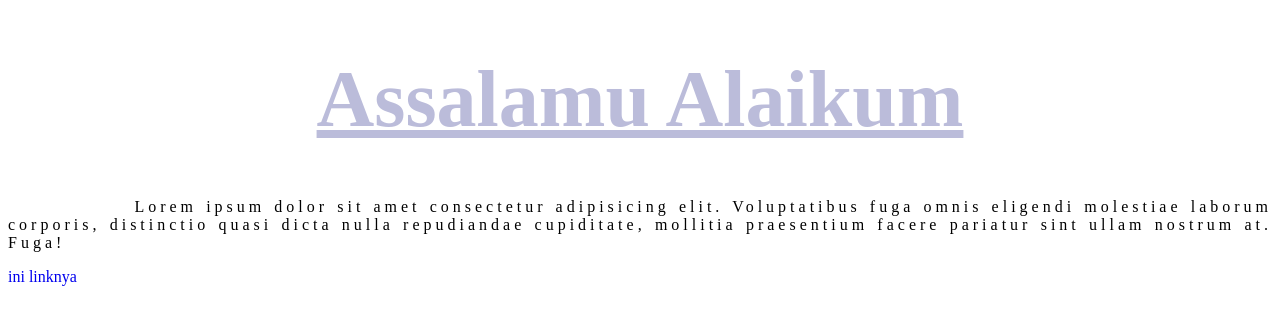
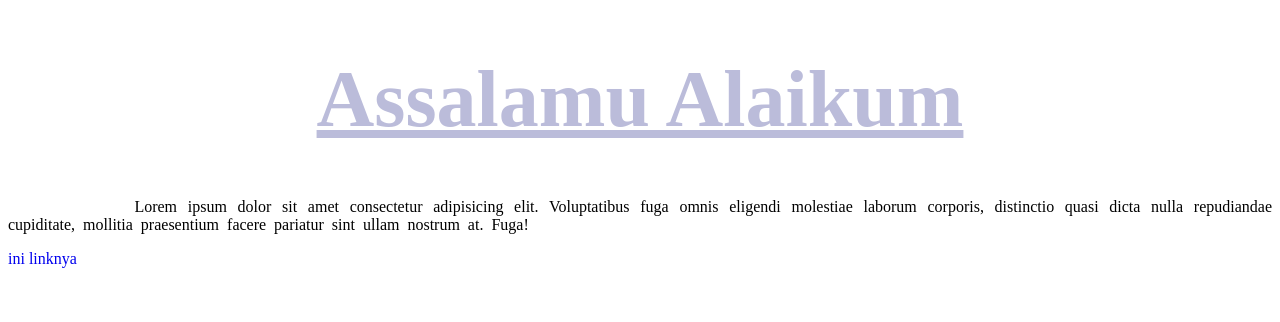
Before and after one commit to abdullahdev-coder/CSS, a plain HTML site: page latihan1/textstylel.html in a window 1280 px wide. Drawn offline with Linux system fonts and the light colour scheme.

Commit message:
word-spacing

```diff
--- a/latihan1/textstyle.css
+++ b/latihan1/textstyle.css
@@ -9,7 +9,7 @@ h1
 p
     {text-align: justify;
     text-indent: 10%;
-    letter-spacing: 4px;
+    word-spacing: 4px;
 }
 
 a {text-decoration: none;}
```
